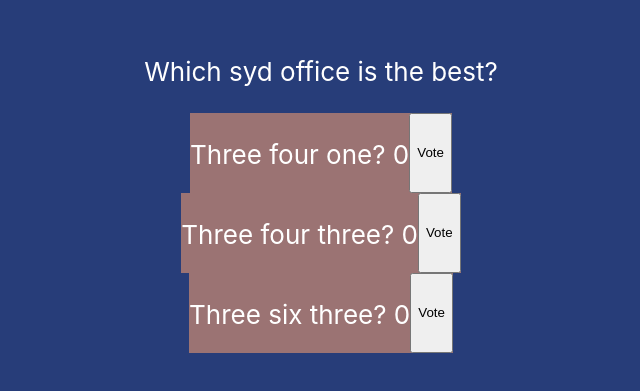
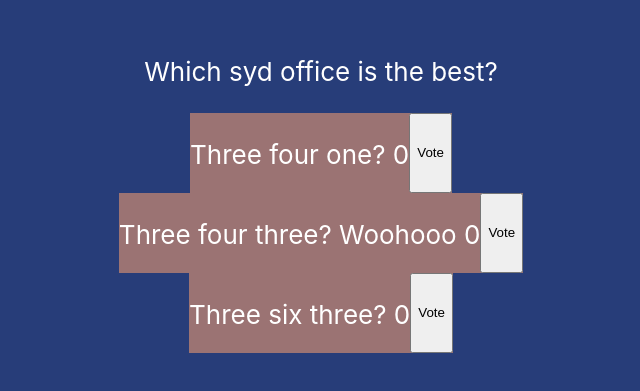
Before and after one commit to RemyBordignon/best-office-2, a React (Create React App) app: page / in a window 1280 px wide. Shown: the part 209-600 px from the top of the page, without its empty margins (319-959 px from the left). Built offline with nearby package versions, Linux system fonts and the light colour scheme.

Commit message:
GO-4: halp

```diff
--- a/src/App.js
+++ b/src/App.js
@@ -18,7 +18,7 @@ function App() {
         </div>
 
         <div className="Vote-button">
-          <p>Three four three? {threeFourThree}</p>
+          <p>Three four three? Woohooo {threeFourThree}</p>
           <button onClick={() => setThreeFourThree(threeFourThree + 2)}>Vote</button>
         </div>
 
```
